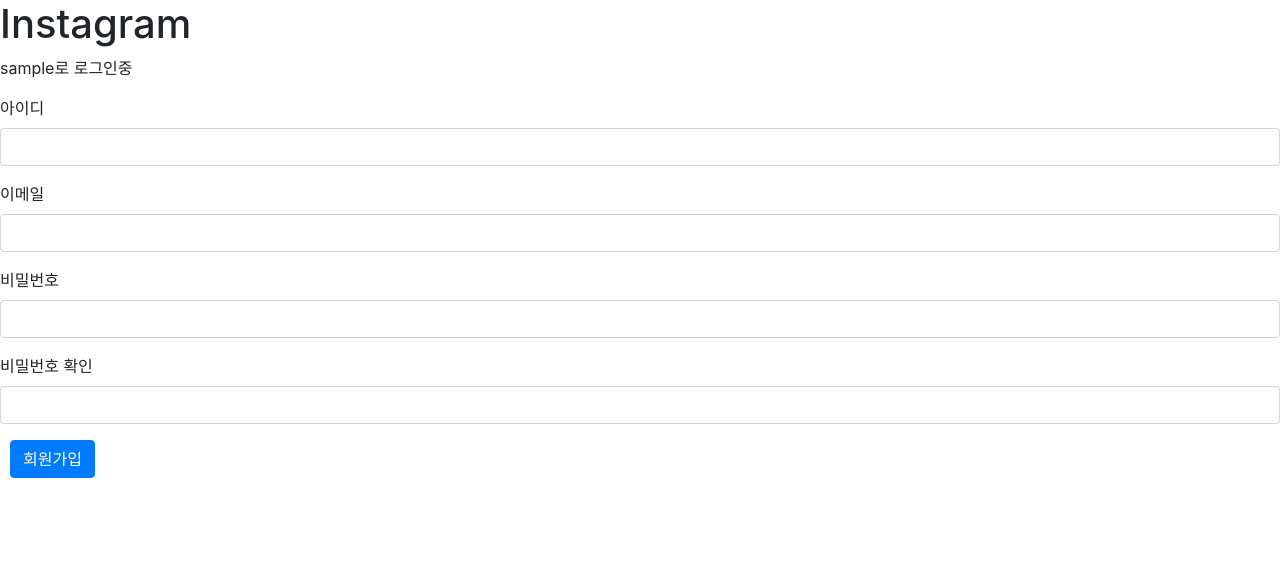
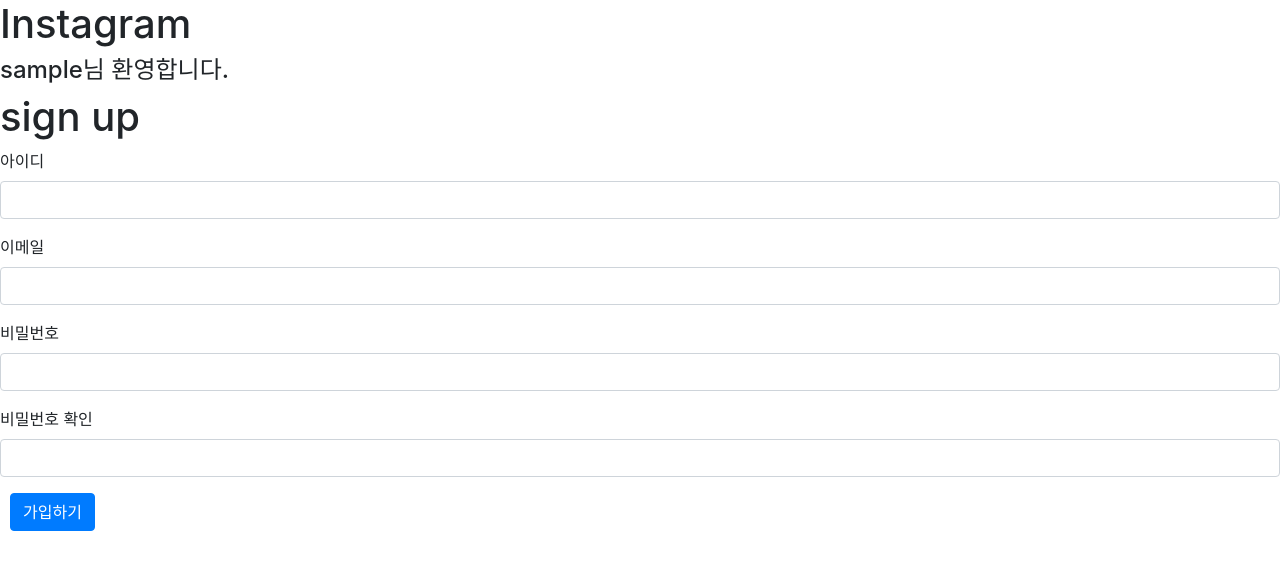
Before and after one commit to orca9s/Django-instagram, a Django app: template app/templates/members/signup.html in a window 1280 px wide. Shown: the top 570 px of the page. Run offline with Django 3.2, Linux system fonts and the light colour scheme; the template is opened without the code that fills it: values that come from a table or form of the project are taken from there, others are empty; the visitor is signed in with stand-in values (Sample User, id 1); some libraries are stand-ins or nearby versions.

Commit message:
Signup form 기능 추가

```diff
--- a/app/members/forms.py
+++ b/app/members/forms.py
@@ -40,26 +40,52 @@
     def clean_username(self):
 
         username = self.cleaned_data['username']
-        reputation = User.objects.filter(username=username).exists()
-
-        if reputation:
-            raise ValidationError('이미 사용중인 아이디입니다.')
+        # username field의 clean()실행 결과rk self.cleaned_data['username']에 있음
+        # exists() 입력받은 값이 이미 있는지 중복 검사 키와 벨류 모두 받아옴
+        if User.objects.filter(username=username).exists():
+            raise ValidationError('이미 사용중인 아이디 입니다.')
         return username
 
-    def clean_email(self):
+    def clean(self):
+        super().clean()
+        password = self.cleaned_data['password']
+        password2 = self.cleaned_data['password2']
+        if password != password2:
+            self.add_error('password2', '비밀번호가 비밀번호 확인과 일치하지 않습니다.')
+        return self.cleaned_data
 
+    def signup(self):
+        username = self.cleaned_data['username']
         email = self.cleaned_data['email']
-        reputation = User.objects.filter(email=email).exists()
-
-        if reputation:
-            raise ValidationError('이미 사용중인 이메일입니다.')
-        return email
-
-    def clean_password2(self):
         password = self.cleaned_data['password']
         password2 = self.cleaned_data['password2']
 
-        if password != password2:
-            print('비밀번호가 일치하지 않습니다.')
-            raise ValidationError('비밀번호가 일치하지 않습니다.')
-        return password
+        user = User.objects.create_user(
+            username=username,
+            email=email,
+            password=password,
+        )
+        return user
+
+
+
+
+
+    # 강사님이랑 하기전에 숙제로 한 부분
+    # def clean_email(self):
+    #
+    #     email = self.cleaned_data['email']
+    #     reputation = User.objects.filter(email=email).exists()
+    #
+    #     if reputation:
+    #         raise ValidationError('이미 사용중인 이메일입니다.')
+    #     return email
+    #
+    # def clean_password2(self):
+    #     password = self.cleaned_data['password']
+    #     password2 = self.cleaned_data['password2']
+    #
+    #     if password != password2:
+    #         print('비밀번호가 일치하지 않습니다.')
+    #         raise ValidationError('비밀번호가 일치하지 않습니다.')
+    #     return password
--- a/app/templates/base.html
+++ b/app/templates/base.html
@@ -12,7 +12,7 @@
     <h1>Instagram</h1>
 
     {% if user.is_authenticated %}
-    <p>{{ user }}로 로그인중</p>
+    <h4>{{ user }}님 환영합니다.</h4>
 {#    <div>#}
 {#        {% if user.is_authenticated %}#}
 {#        <form action="{% url 'members:logout' %}" method="POST">#}
--- a/app/templates/members/signup.html
+++ b/app/templates/members/signup.html
@@ -1,20 +1,23 @@
 {% extends 'base.html' %}
 {% block content %}
 <div>
+    <h1>sign up</h1>
     <form action="" method="POST">
         {% csrf_token %}
+        {{ form.non_field_errors }}
         <table>
             {% for field in form %}
             <div class="form-group">
                 <label for="{{ field.id_for_label }}">{{ field.label }}</label>
                 {{ field }}
+                {{ field.errors }}
             </div>
             {% endfor %}
         </table>
 
-        <button type="submit" class="btn btn-primary" style="margin-left: 10px">회원가입</button>
+        <button type="submit" class="btn btn-primary" style="margin-left: 10px">가입하기</button>
     </form>
 
-    {{ form.errors }}
+
 </div>
 {% endblock %}
--- a/app/templates/posts/post_list.html
+++ b/app/templates/posts/post_list.html
@@ -6,7 +6,7 @@
         {% if user.is_authenticated %}
         <form action="{% url 'members:logout' %}" method="POST">
             {% csrf_token %}
-            <button type="submit" class="btn btn-danger">로그아웃하기</button>
+            <button type="submit" class="btn btn-danger" style="margin-left: 10px">로그아웃하기</button>
         </form>
         {% else %}
         <a href="{% url 'members:login' %}"><button class="btn btn-primary" style="margin-left: 10px">로그인</button></a>
```
Also changed, not shown: app/members/views.py (+6 -24 lines).
